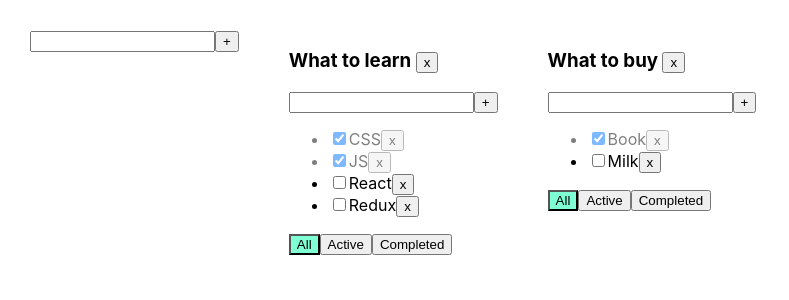
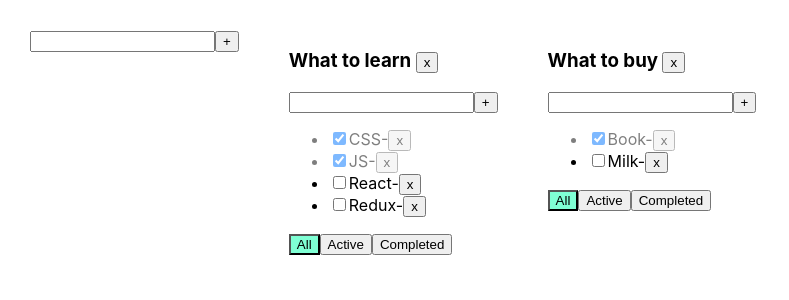
Before and after one commit to Radchenko87dmytro/My-Portfolio, a React (Create React App) app: page / in a window 1280 px wide. Shown: the top 300 px of the page, without its empty margins (0-789 px from the left). Built offline with nearby package versions, Linux system fonts and the light colour scheme.

Commit message:
feature: created EditableSpan component

```diff
--- /dev/null
+++ b/src/Editablespan.tsx
@@ -0,0 +1,6 @@
+type EditableSpanPropsType = {
+  title: string;
+};
+export function EditableSpan(props: EditableSpanPropsType) {
+  return <span>{props.title}-</span>;
+}
--- a/src/Todolist.tsx
+++ b/src/Todolist.tsx
@@ -1,6 +1,7 @@
 import { FilterValuesType } from "./App";
 import { ChangeEvent, useState, KeyboardEvent } from "react";
 import { AddItemForm } from "./AddItemForm";
+import { EditableSpan } from "./Editablespan";
 function sum(a: number, b: number) {
   alert(a + b);
 }
@@ -64,7 +65,8 @@
                 checked={t.isDone}
                 onChange={onChangeHandler}
               />
-              <span>{t.title}</span>
+
+              <EditableSpan title={t.title} />
               <button onClick={onRemoveHandler}>x</button>
             </li>
           );
```
